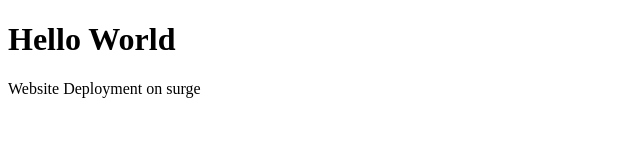
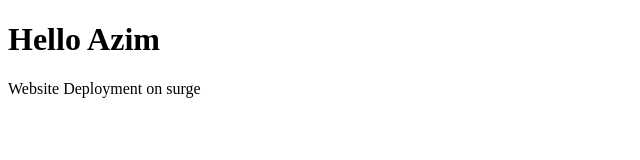
Before and after one commit to abdec2/bootcamp, a plain HTML site: page index.html in a window 1280 px wide. Shown: the full height of the page, 0-640 px from the left. Drawn offline with Linux system fonts and the light colour scheme.

Commit message:
Update index.html

```diff
--- a/index.html
+++ b/index.html
@@ -6,7 +6,7 @@
     <title>Hello World</title>
 </head>
 <body>
-    <h1>Hello World</h1>
+    <h1>Hello Azim</h1>
     <p>Website Deployment on surge</p>
 </body>
 </html>
```
